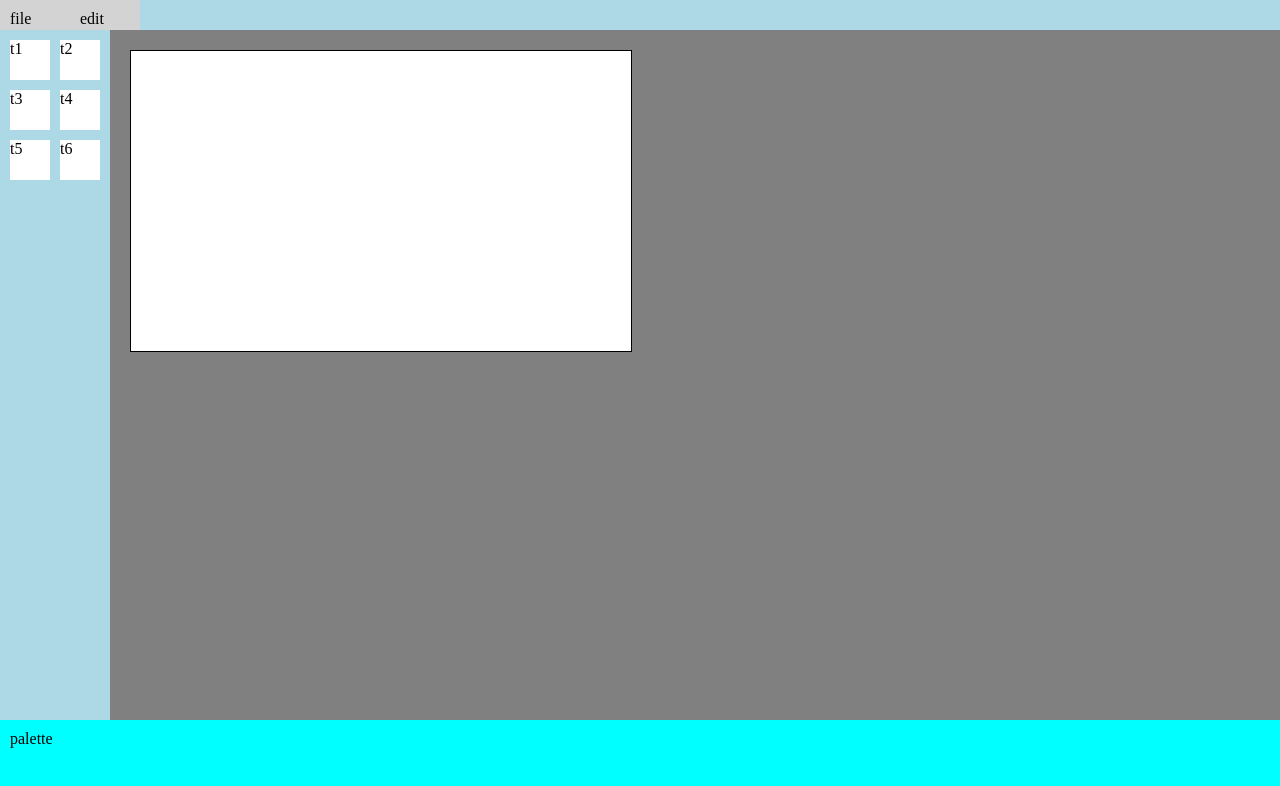
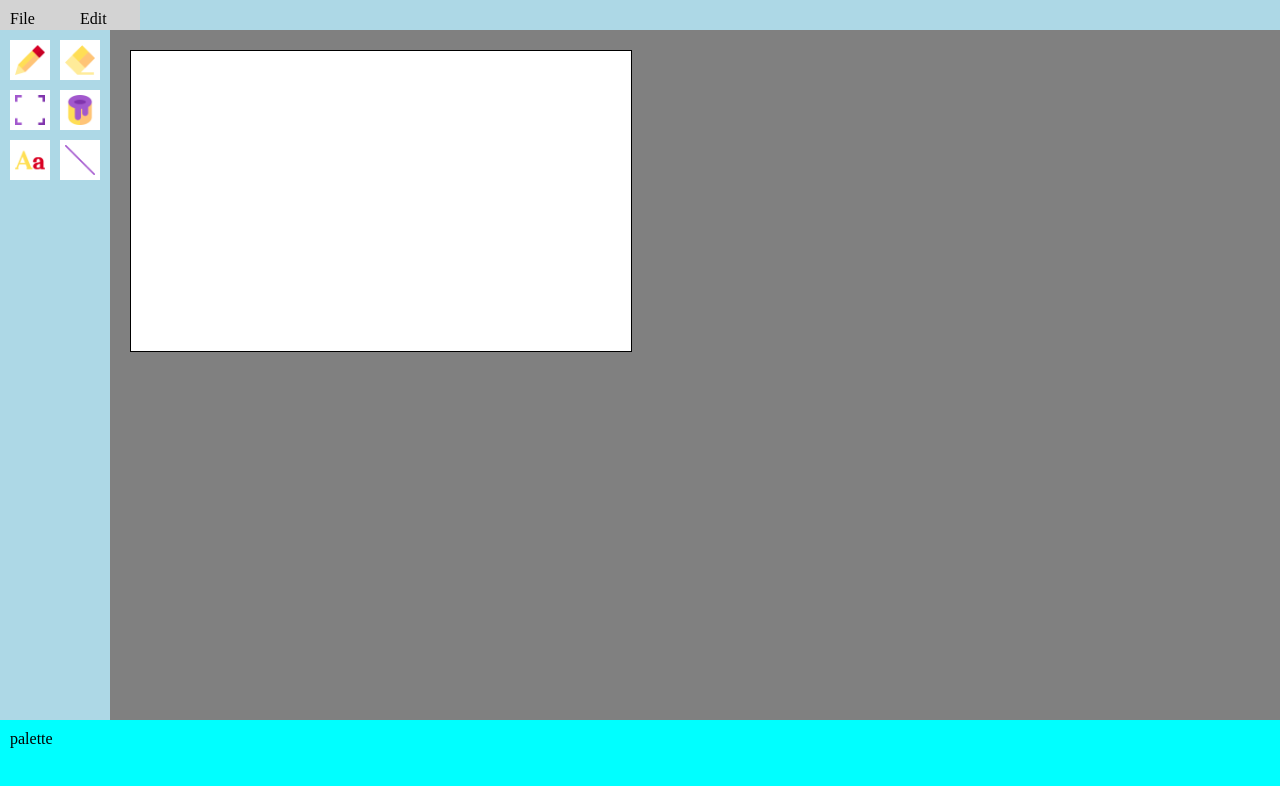
Before and after one commit to maxlever/octo-fiesta, a plain HTML site: page prototype/build/index.html in a window 1280 px wide. Drawn offline with nearby package versions, Linux system fonts and the light colour scheme.

Commit message:
add icons

```diff
--- a/prototype/build/index.html
+++ b/prototype/build/index.html
@@ -3,14 +3,10 @@
 <head>
   <meta charset="UTF-8">
   <title>Unterface</title>
-
   <link rel="stylesheet" href="https://cdnjs.cloudflare.com/ajax/libs/normalize/5.0.0/normalize.min.css">
-
-
   <style>
     /* NOTE: The styles were added inline because Prefixfree needs access to your styles and they must be inlined if they are on local disk! */
-      ul,
-li {
+    ul, li {
       list-style: none;
       margin: 0;
       padding: 0;
@@ -69,6 +65,11 @@ body {
       background: #fff;
       margin-top: 10px;
     }
+    .container .toolbar .tools li input {
+      height: 30px;
+      margin:5px;
+      width: 30px;
+    }
     .menu {
       display: flex;
       flex-wrap: wrap;
@@ -84,19 +85,15 @@ body {
       height: 60px;
       background: #0ff;
     }
-
   </style>
-
   <script src="https://cdnjs.cloudflare.com/ajax/libs/prefixfree/1.0.7/prefixfree.min.js"></script>
-
 </head>
 
 <body>
-
 <header class="header">
   <ul class="menu">
-    <li class="menu-item">file</li>
-    <li class="menu-item">edit</li>
+    <li class="menu-item">File</li>
+    <li class="menu-item">Edit</li>
   </ul>
 </header>
 <div class="container">
@@ -107,12 +104,13 @@ body {
   </div>
   <div class="toolbar">
     <ul class="tools">
-      <li class="tool">t1</li>
-      <li class="tool">t2</li>
-      <li class="tool">t3</li>
-      <li class="tool">t4</li>
-      <li class="tool">t5</li>
-      <li class="tool">t6</li>
+      <li class="tool"><input type="image" id="pencil" src="../images/pencil.png"/></li>
+      <li class="tool"><input type="image" id="eraser" src="../images/eraser.png"/></li>
+      <li class="tool"><input type="image" id="scale" src="../images/scale.png"/></li>
+      <li class="tool"><input type="image" id="paint-bucket" src="../images/paint-bucket.png"/></li>
+      <li class="tool"><input type="image" id="text" src="../images/text.png"/></li>
+      <li class="tool"><input type="image" id="diagonal-line" src="../images/diagonal-line.png"/></li>
+
     </ul>
   </div>
 </div>
@@ -120,7 +118,5 @@ body {
   <div class="palette">palette</div>
 </footer>
   <script src='https://cdnjs.cloudflare.com/ajax/libs/jquery/3.2.1/jquery.min.js'></script>
-
-
 </body>
 </html>
--- a/prototype/css/style.css
+++ b/prototype/css/style.css
@@ -58,6 +58,13 @@ body {
   background: #fff;
   margin-top: 10px;
 }
+
+.container .toolbar .tools li input {
+  height: 30px;
+  margin:5px;
+  width: 30px;
+}
+
 .menu {
   display: flex;
   flex-wrap: wrap;
```
Also changed, not shown: prototype/images/diagonal-line.png (added), prototype/images/eraser.png (added), prototype/images/paint-bucket.png (added), prototype/images/pencil.png (added), prototype/images/scale.png (added), prototype/images/text.png (added), 1 other file. Lines whose indentation alone changed are shown as unchanged.
